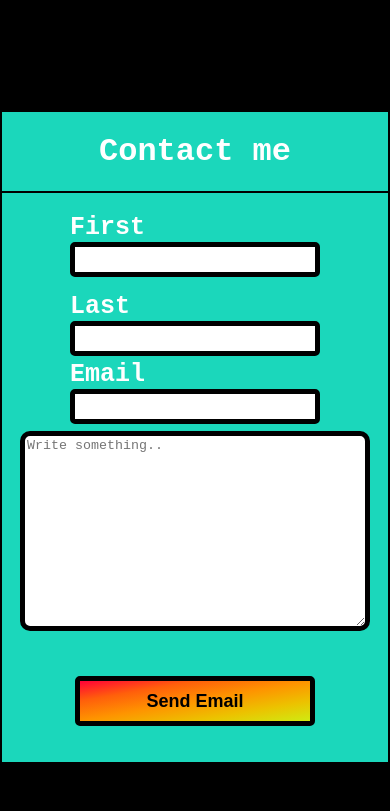
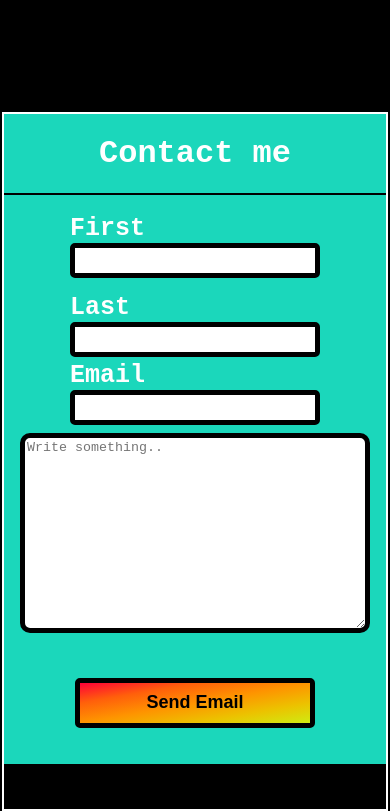
Before and after one commit to OrlandoledezmaG/OrlandoLede, a plain HTML site: page index.html in a window 390 px wide. Shown: the part 1696-2507 px from the top of the page. Drawn offline with nearby package versions, Linux system fonts and the light colour scheme; a web font is replaced by a local one.

```diff
--- a/style.css
+++ b/style.css
@@ -83,26 +83,6 @@ button {
     cursor: pointer;
 
 }
-/*
-#contactBtn:hover {
-    background-color: #fff;
-
-}
-
-#contactBtn:active {
-    background-color: #1BD7BB;
-    box-shadow: 0 5px #000;
-    transform: translateY(4px);
-}
-
-#aboutBtn:hover {
-    background-color: #fff;
-}
-
-#aboutBtn:active {
-    background-color: #1BD7BB;
-    box-shadow: 0 5px #000;
-    transform: translateY(4px); */
 
 /* About me Box */
 
@@ -129,6 +109,7 @@ button {
     display: flex;
     flex-direction: column;
     background-color: #1BD7BB;
+    border: 2px #fff solid;
 
 }
 
```
